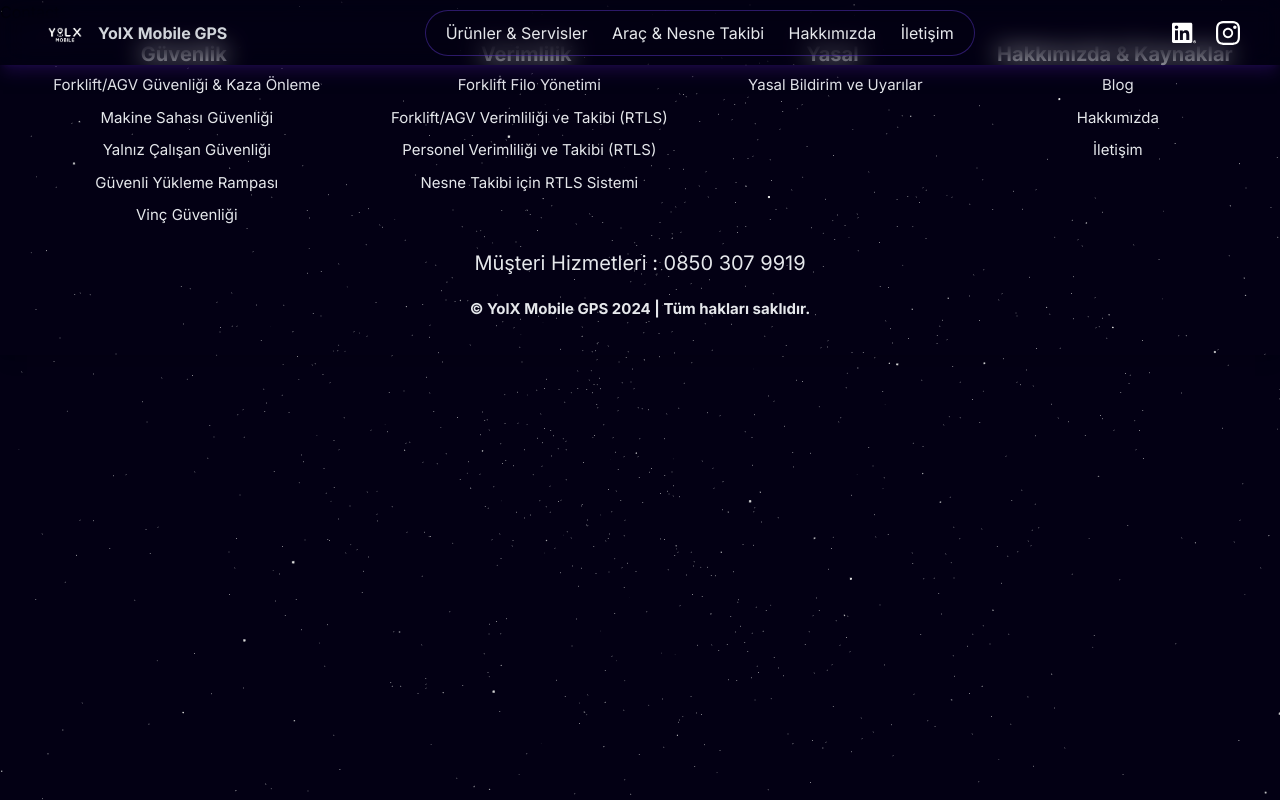
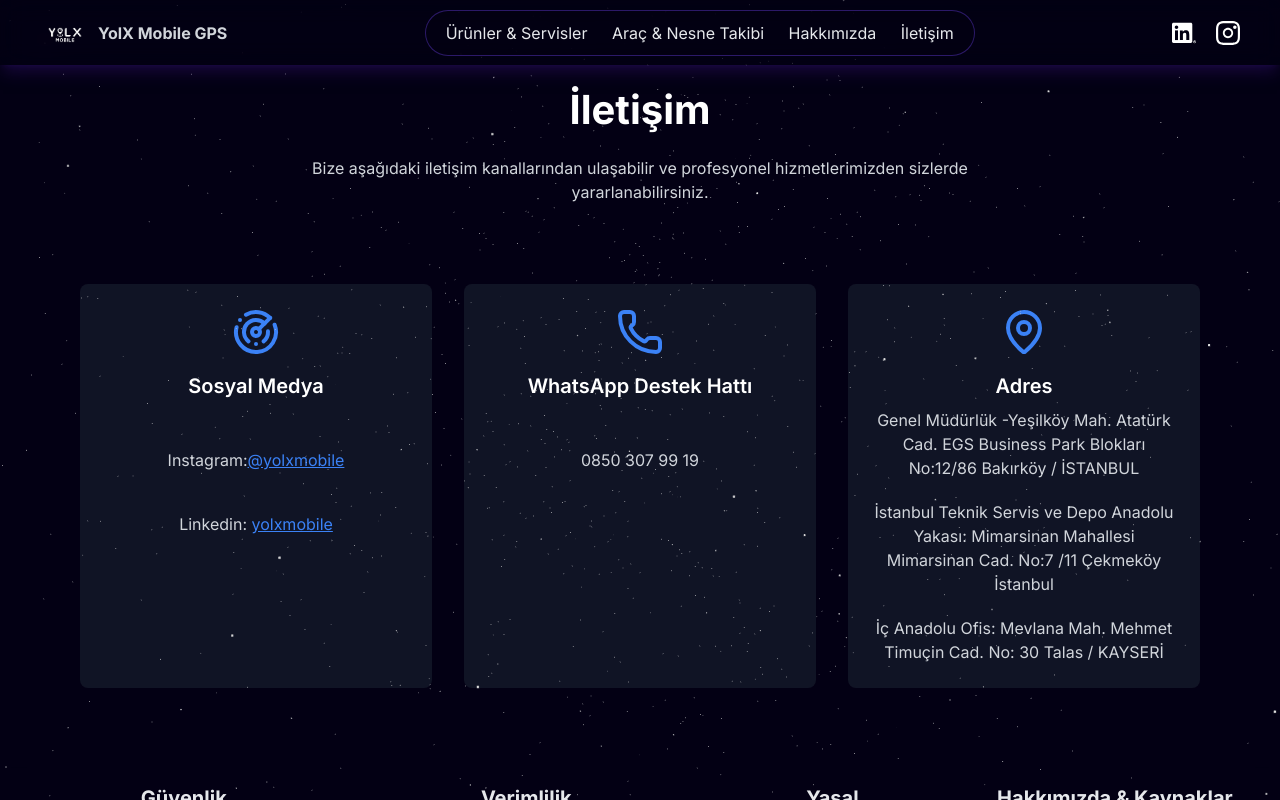
Before and after one commit to muzaffferyalcin-maker/Yolx-Mobile-Website, a Next.js app: page /contact in a window 1280 px wide. Shown: the top 800 px of the page. Built offline with nearby package versions, Linux system fonts and the light colour scheme; a web font is replaced by a local one.

Commit message:
[ADD] some features

```diff
--- a/app/contact/page.tsx
+++ b/app/contact/page.tsx
@@ -1,5 +1,78 @@
 "use client";
+import { Mail, Radar, Phone, MapPin } from "lucide-react";
 
 export default function Contact() {
-  return <div>Contact</div>;
+  return (
+    <main className="h-full w-full">
+      <div className="flex flex-col gap-20">
+        <div className="flex flex-col items-center justify-center pt-20 px-4 md:px-20">
+          <h1 className="text-[40px] font-bold text-white mb-4 ">İletişim</h1>
+          <p className="text-gray-300 text-center max-w-2xl">
+            Bize aşağıdaki iletişim kanallarından ulaşabilir ve profesyonel
+            hizmetlerimizden sizlerde yararlanabilirsiniz.
+          </p>
+        </div>
+
+        {/* İletişim Kanalları */}
+        <div className="grid grid-cols-1 md:grid-cols-3 gap-8 px-4 pb-20  md:px-20">
+          {/* Sosyal Medya */}
+          <div className="flex flex-col items-center text-center p-6 rounded-lg bg-gray-800/50">
+            <Radar className="w-12 h-12 text-blue-500 mb-4" />
+            <h3 className="text-xl font-semibold text-white mb-2 pb-10">
+              Sosyal Medya
+            </h3>
+            <p className="text-gray-300 pb-10">
+              Instagram:
+              <a
+                href="https://www.instagram.com/yolxmobile/"
+                target="_blank"
+                rel="noopener noreferrer"
+                className="text-blue-500 underline"
+              >
+                @yolxmobile
+              </a>
+            </p>
+            <p className="text-gray-300">
+              Linkedin:{" "}
+              <a
+                href="https://www.linkedin.com/company/yolx-mobile"
+                target="_blank"
+                rel="noopener noreferrer"
+                className="text-blue-500 underline"
+              >
+                yolxmobile
+              </a>
+            </p>
+          </div>
+
+          {/* Telefon */}
+          <div className="flex flex-col items-center text-center p-6 rounded-lg bg-gray-800/50">
+            <Phone className="w-12 h-12 text-blue-500 mb-4" />
+            <h3 className="text-xl font-semibold text-white mb-2 pb-10">
+              WhatsApp Destek Hattı
+            </h3>
+            <p className="text-gray-300">0850 307 99 19</p>
+          </div>
+
+          {/* Adres */}
+          <div className="flex flex-col items-center text-center p-6 rounded-lg bg-gray-800/50">
+            <MapPin className="w-12 h-12 text-blue-500 mb-4" />
+            <h3 className="text-xl font-semibold text-white mb-2">Adres</h3>
+            <p className="text-gray-300 pb-5">
+              Genel Müdürlük -Yeşilköy Mah. Atatürk Cad. EGS Business Park
+              Blokları No:12/86 Bakırköy / İSTANBUL
+            </p>
+            <p className="text-gray-300 pb-5">
+              İstanbul Teknik Servis ve Depo Anadolu Yakası: Mimarsinan
+              Mahallesi Mimarsinan Cad. No:7 /11 Çekmeköy İstanbul
+            </p>
+            <p className="text-gray-300">
+              İç Anadolu Ofis: Mevlana Mah. Mehmet Timuçin Cad. No: 30 Talas /
+              KAYSERİ
+            </p>
+          </div>
+        </div>
+      </div>
+    </main>
+  );
 }
--- a/package.json
+++ b/package.json
@@ -13,6 +13,7 @@
     "@fortawesome/free-solid-svg-icons": "^6.7.2",
     "@fortawesome/react-fontawesome": "^0.2.2",
     "@heroicons/react": "^2.0.18",
+    "lucide-react": "^0.471.1",
     "next": "13.5.6",
     "react": "^18",
     "react-dom": "^18",
```
Also changed, not shown: 1 other file (tests, documents, lock files or other folders).
